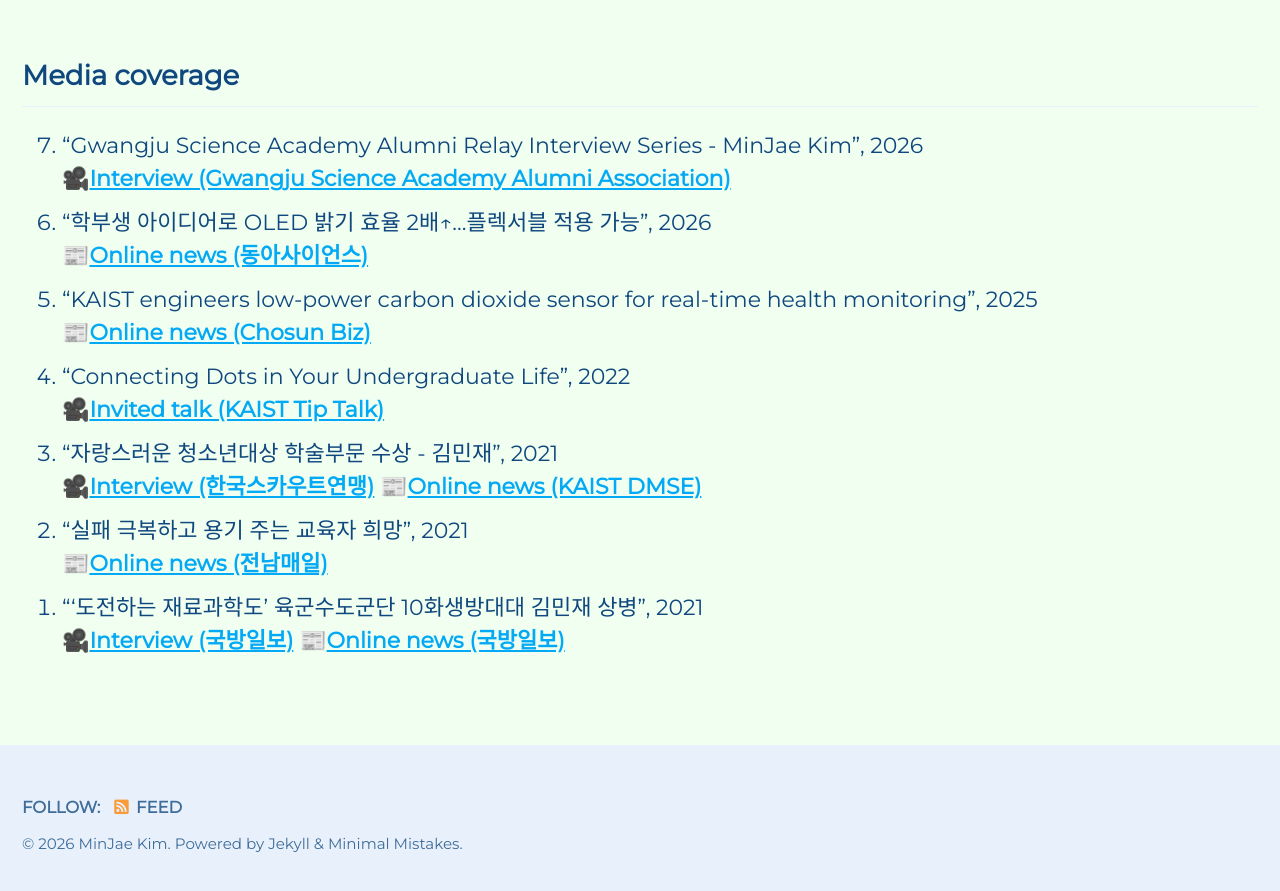
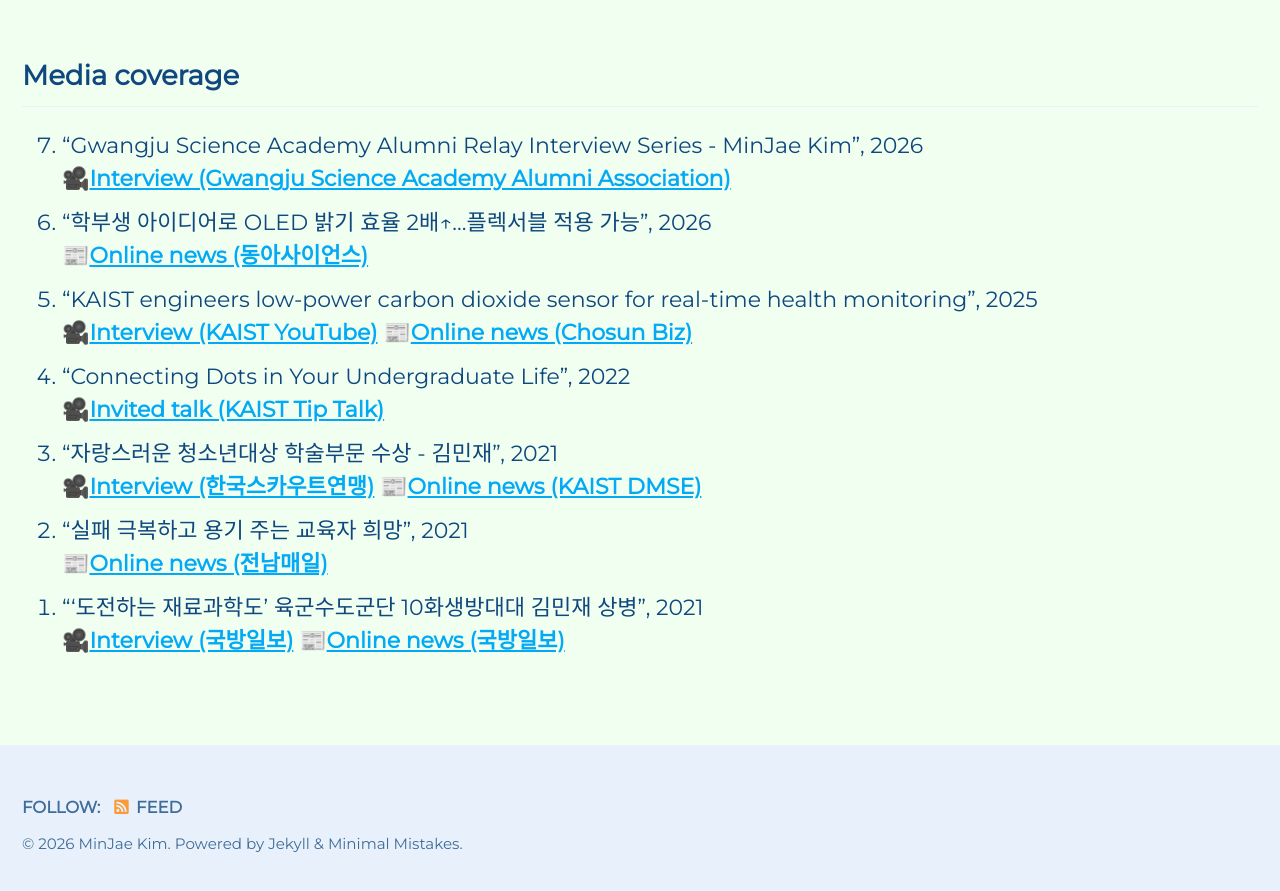
Before and after one commit to mj3259/mj3259.github.io, a Jekyll site: the page built from _pages/projects.md, in a window 1280 px wide and 900 px high, scrolled down 2389 px. Shown: the top 891 px of the window. Built offline with Jekyll 4.4.1, drawn with Linux system fonts in a browser that asks for light colours; cached includes are drawn as plain includes.

Commit message:
Update projects.md

```diff
--- a/_pages/projects.md
+++ b/_pages/projects.md
@@ -79,6 +79,7 @@ feature_row1:
 1. "학부생 아이디어로 OLED 밝기 효율 2배↑…플렉서블 적용 가능", 2026
 📰__[Online news (동아사이언스)](https://news.naver.com/mnews/article/584/0000036032?sid=105)__
 1. "KAIST engineers low-power carbon dioxide sensor for real-time health monitoring", 2025
+🎥__[Interview (KAIST YouTube)](https://youtu.be/KZSNnGvKJJ8?si=w4byGA6n3-HI3GX9)__
 📰__[Online news (Chosun Biz)](https://biz.chosun.com/en/en-science/2025/02/10/SCQG7LHXVBFF3GYCMLA4PX47NY/)__
 1. "Connecting Dots in Your Undergraduate Life", 2022
 🎥__[Invited talk (KAIST Tip Talk)](https://youtu.be/v4rd3Xb35dk?si=13Dcw7CYmGxgqJu6)__
```
